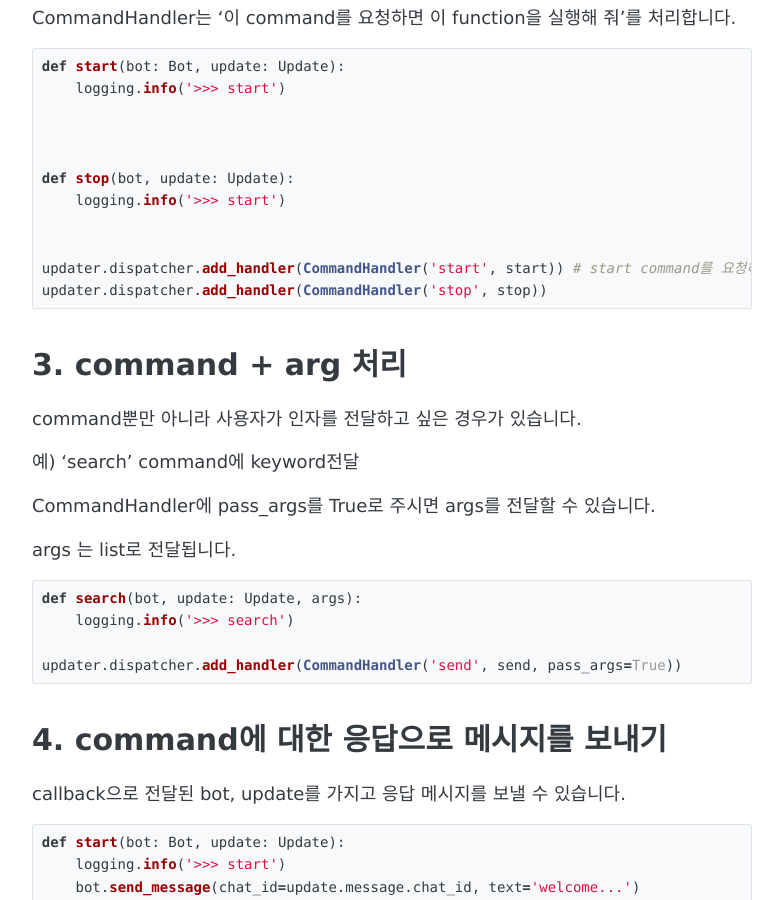
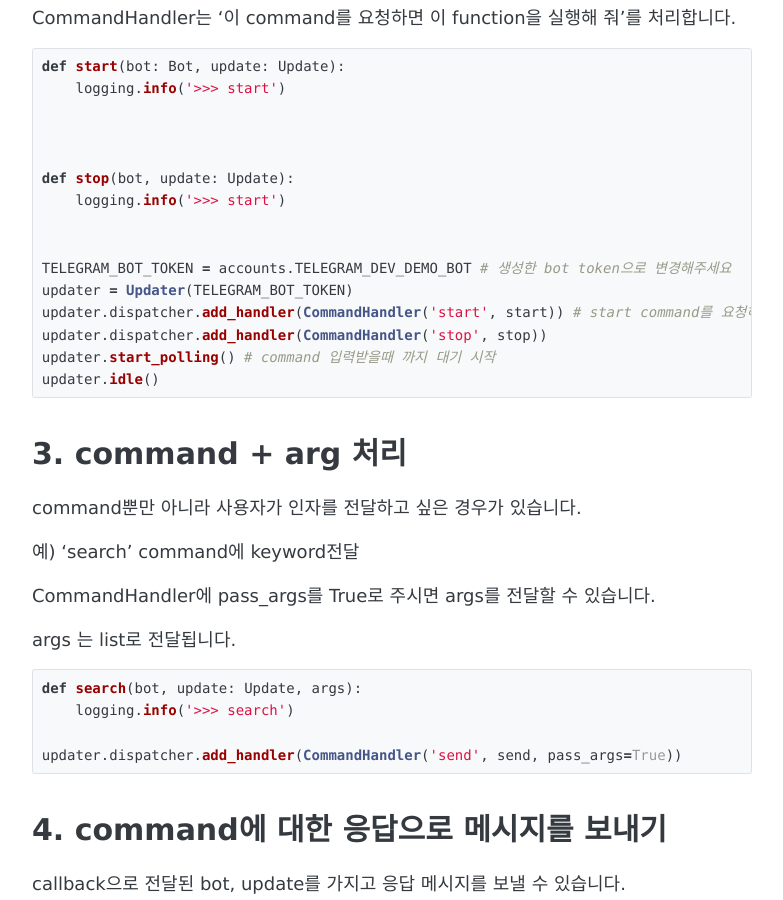
Before and after one commit to apt-info/apt-info.github.io, a Jekyll site: the page built from _posts/2019-09-07-telegram-command.md, in a window 1280 px wide and 900 px high, scrolled down 757 px. Shown: the whole window, without its empty margins (248-1031 px from the left). Built offline with Jekyll 4.4.1, drawn with Linux system fonts in a browser that asks for light colours; nearby versions of some CDN libraries; our own code applies the rules of GitHub Pages for plain Markdown files; comment, search, counter and statistics services are not loaded.

Commit message:
update content

````diff
--- a/_posts/2019-09-07-telegram-command.md
+++ b/_posts/2019-09-07-telegram-command.md
@@ -38,8 +38,12 @@ def stop(bot, update: Update):
     logging.info('>>> start')
 
 
+TELEGRAM_BOT_TOKEN = accounts.TELEGRAM_DEV_DEMO_BOT # 생성한 bot token으로 변경해주세요
+updater = Updater(TELEGRAM_BOT_TOKEN)
 updater.dispatcher.add_handler(CommandHandler('start', start)) # start command를 요청하면 start function 실행
 updater.dispatcher.add_handler(CommandHandler('stop', stop))
+updater.start_polling() # command 입력받을때 까지 대기 시작
+updater.idle()
 ```
 
 # 3. command + arg 처리
````
